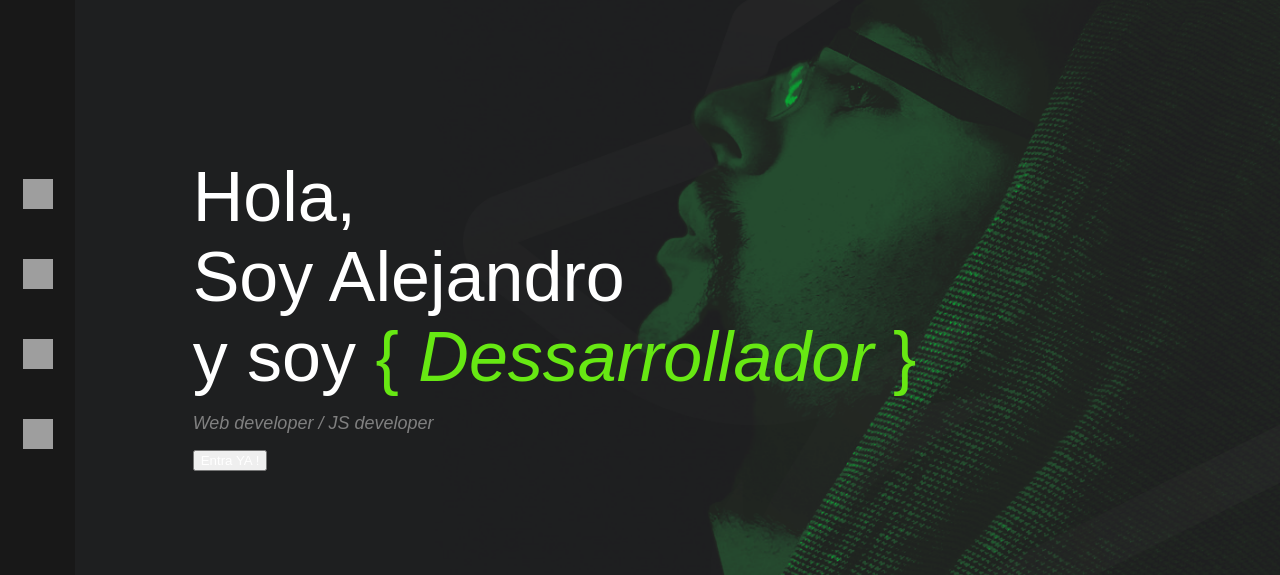
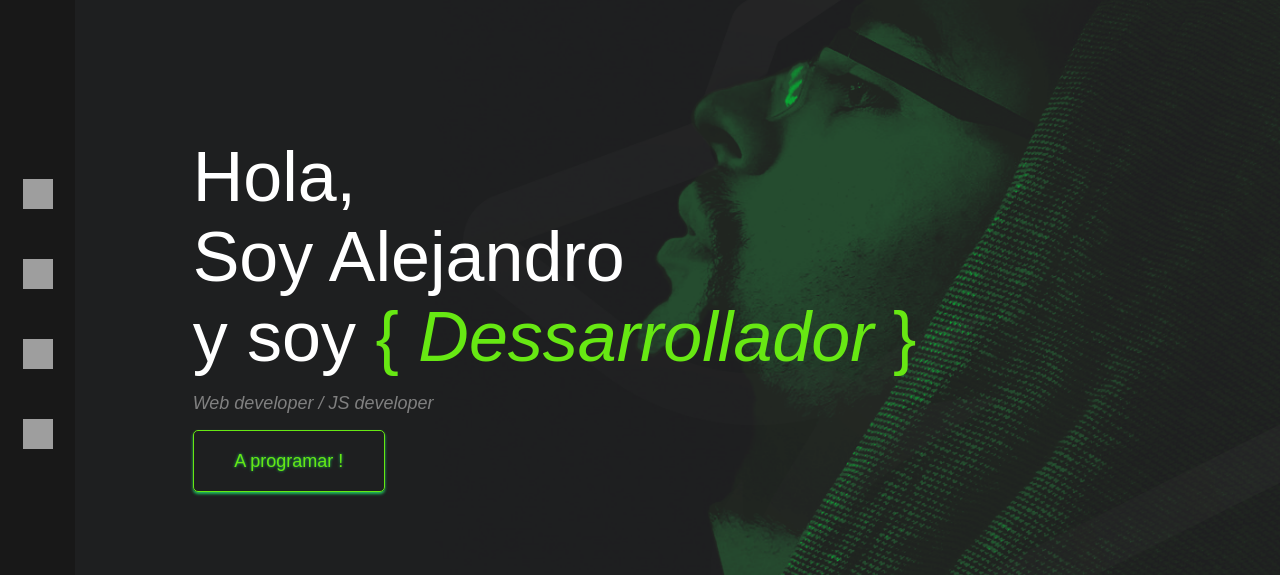
Before and after one commit to wolftrax5/MyBlog, a website: page index.html in a window 1280 px wide. Shown: the part 86-661 px from the top of the page. Drawn offline with Linux system fonts and the light colour scheme; grey boxes are pictures that could not be loaded.

```diff
--- a/css/main.css
+++ b/css/main.css
@@ -109,6 +109,31 @@
   font-size: 18px;
   color: gray;
 }
+.home_main_button {
+  display: block;
+  width: 110px;
+  height: 50px;
+  background: transparent;
+  color: var(--color-green);
+  text-align: center;
+  border: 1px solid var(--color-green);
+  font-weight: 500;
+  font-size: 18px;
+  line-height: 50px;
+  margin-top: 10px;
+  border-radius: 5px;
+  padding: 5px 40px;
+  text-shadow: 0 0 3px var(--color-darkgreen);
+  box-shadow: 0 2px 3px 0 var(--color-darkgreen);
+  transition: background 0.4s ease-out, box-shadow 0s ease-out, color 0.4s;
+}
+.home_main_button:hover {
+  background: var(--color-green);
+  color: var(--color-gray);
+  border: 1px solid var(--color-gray);
+  text-shadow: none;
+  box-shadow: none;
+}
 .home_main_media {
   height: 100%;
   display: flex;
--- a/index.html
+++ b/index.html
@@ -41,9 +41,9 @@
         <p class="home_main_info_title">
           <em>Web developer / JS developer</em>
         </p>
-        <button class="home_main_button">
-          <a href="pages/blogs.html">Entra YA !</a>
-        </button>
+
+        <a class="home_main_button" href="pages/blogs.html">A programar !</a>
+
       </section>
       <section class="home_main_media">
         <div>
```
